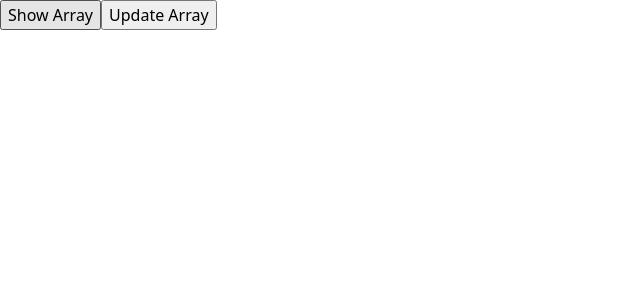
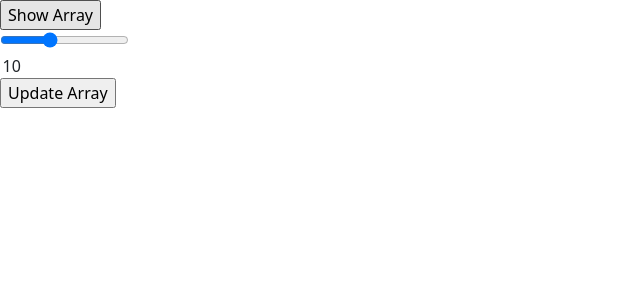
Before and after one commit to vngarg/Sorting-Visualizer, a React (Create React App) app: page / in a window 1280 px wide. Shown: the top 300 px of the page, without its empty margins (0-640 px from the left). Built offline with nearby package versions, Linux system fonts and the light colour scheme.

Commit message:
Added sldier for size

```diff
--- a/src/App.js
+++ b/src/App.js
@@ -1,26 +1,30 @@
-import './App.css';
-import { useDispatch, useSelector } from 'react-redux';
-import { showArray, UpdateArray } from './actinos/array-operations';
+import "./App.css";
+import { useDispatch, useSelector } from "react-redux";
+import { showArray, UpdateArray } from "./actinos/array-operations";
+import Slider from "./components/slider";
 
 function App() {
-  const dispatch = useDispatch()
-  const array = useSelector(state => state) // this variable stores the value of global state i.e. contains array & size.
+  const dispatch = useDispatch();
+  const array = useSelector((state) => state); // this variable stores the value of global state i.e. contains array & size.
 
   function show() {
     dispatch(showArray());
-    console.log(array)
+    console.log(array);
   }
 
   function update() {
-    const size = Math.floor(Math.random() * 10) // generates a random number as size.
+    const size = Math.floor(Math.random() * 10); // generates a random number as size.
     dispatch(UpdateArray(size));
-    console.log('Updated array: ', array);
+    console.log("Updated array: ", array);
   }
 
   return (
     <div className="App">
-      <input type='button' value='Show Array' onClick={show} />
-      <input type='button' value='Update Array' onClick={update} />
+      <input type="button" value="Show Array" onClick={show} />
+      <br />
+      <Slider />
+      <br />
+      <input type="button" value="Update Array" onClick={update} />
     </div>
   );
 }
--- /dev/null
+++ b/src/components/slider/index.js
@@ -0,0 +1,32 @@
+import React, { useState, useEffect } from "react";
+import "./styles.css";
+import { useDispatch } from "react-redux";
+import { UpdateArray } from "../../actinos/array-operations";
+
+export default function Slider() {
+  const [value, onChange] = useState(10);
+  const dispatch = useDispatch();
+
+  useEffect(() => {
+    const ele = document.querySelector(".buble");
+    if (ele) {
+      ele.style.left = `${Number(value / 4)}px`;
+    }
+  });
+
+  return (
+    <div className="slider-parent">
+      <input
+        type="range"
+        min="4"
+        max="20"
+        value={value}
+        onChange={({ target: { value: radius } }) => {
+            onChange(radius);
+            dispatch(UpdateArray(Number(value)));
+          }}
+      />
+      <div className="buble">{value}</div>
+    </div>
+  );
+}
--- /dev/null
+++ b/src/components/slider/styles.css
@@ -0,0 +1,7 @@
+.slider-parent {
+  position: relative;
+}
+
+.buble {
+  position: absolute;
+}
```
Also changed, not shown: 2 other files (tests, documents, lock files or other folders).
